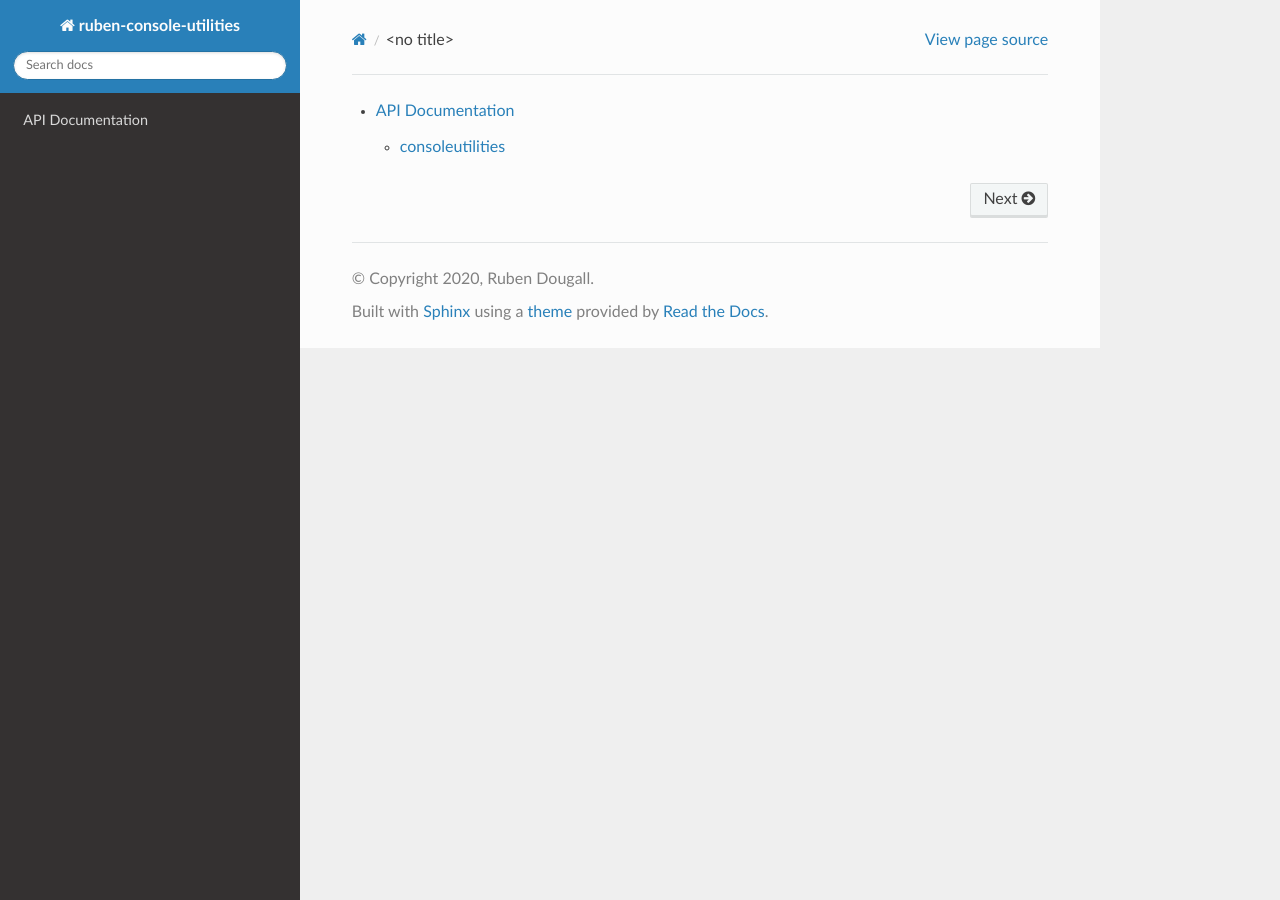
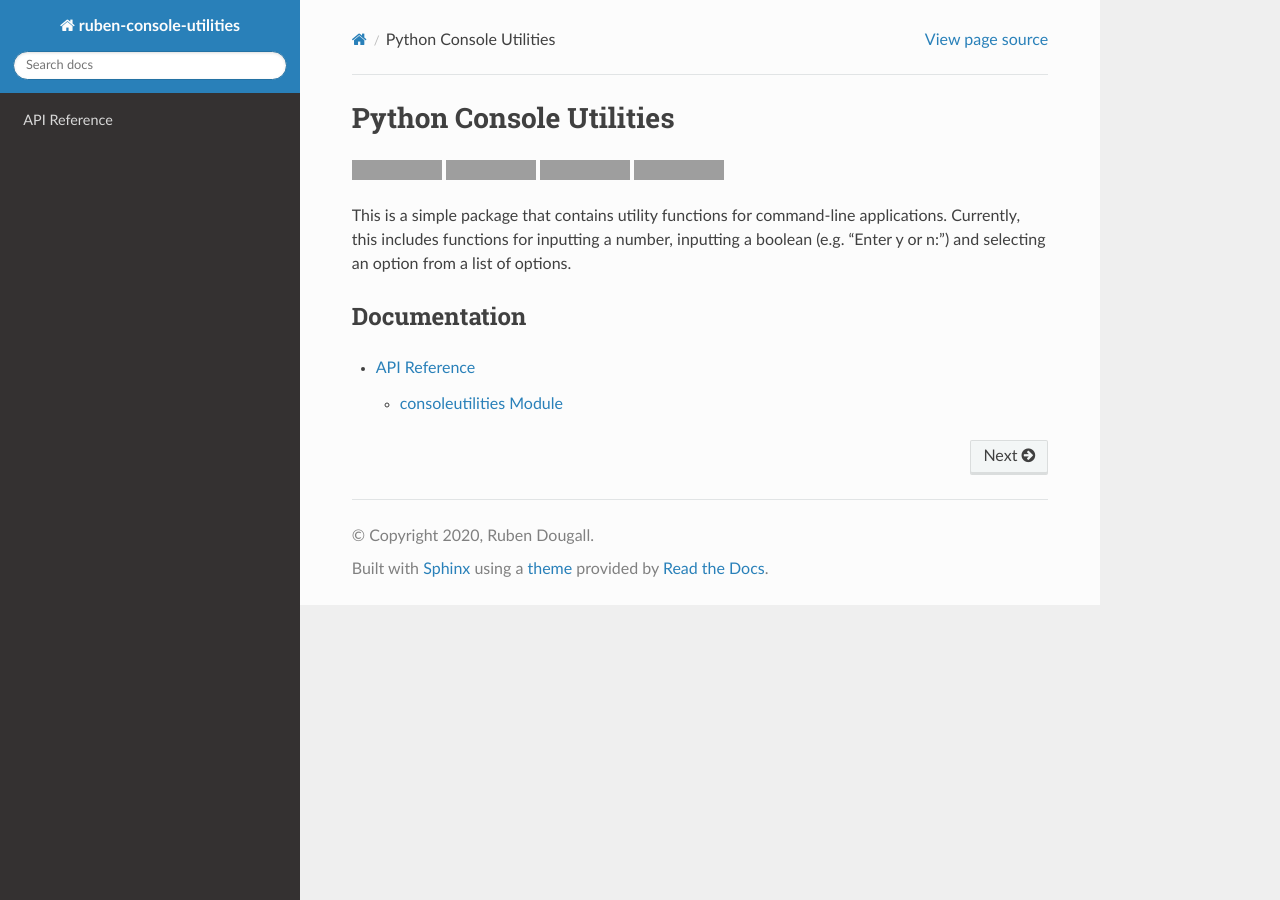
Before and after one commit to Ruben9922/python-console-utilities, a Sphinx documentation site: the page built from docs/index.rst, in a window 1280 px wide. Built offline with Sphinx 7.4.7 and the Read the Docs theme 2.0.0, drawn with Linux system fonts in a browser that asks for light colours; grey boxes are pictures that could not be loaded.

Commit message:
Include README in docs & other changes to docs

```diff
--- /dev/null
+++ b/README.rst
@@ -0,0 +1,21 @@
+Python Console Utilities
+========================
+
+.. image:: https://travis-ci.com/Ruben9922/python-console-utilities.svg?branch=master
+    :target: https://travis-ci.com/Ruben9922/python-console-utilities
+    :alt: Build Status
+
+.. image:: https://readthedocs.org/projects/python-console-utilities/badge/?version=latest
+    :target: https://python-console-utilities.readthedocs.io/en/latest/?badge=latest
+    :alt: Documentation Status
+
+.. image:: https://img.shields.io/pypi/v/ruben-console-utilities
+    :target: https://pypi.org/project/ruben-console-utilities/
+    :alt: PyPI
+
+.. image:: https://img.shields.io/github/license/Ruben9922/python-console-utilities
+    :alt: GitHub
+
+This is a simple package that contains utility functions for command-line applications. Currently, this includes
+functions for inputting a number, inputting a boolean (e.g. "Enter y or n:") and selecting an option from a list of
+options.
--- /dev/null
+++ b/docs/api.rst
@@ -0,0 +1,8 @@
+API Reference
+=============
+
+consoleutilities Module
+-----------------------
+
+.. automodule:: consoleutilities
+    :members:
--- a/setup.py
+++ b/setup.py
@@ -1,6 +1,6 @@
 import setuptools
 
-with open("README.md", "r") as fh:
+with open("README.rst", "r") as fh:
     long_description = fh.read()
 
 setuptools.setup(
```
Also changed, not shown: README.md (deleted, +0 -10 lines), docs/api/consoleutilities.rst (deleted, +0 -8 lines), docs/index.rst (+6 -1 lines).
